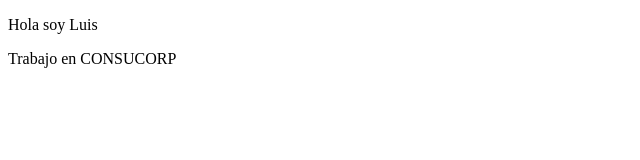
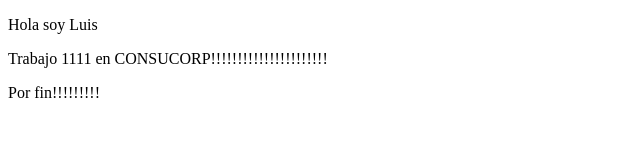
Before and after one commit to lmoralesv96/pruebasgit, a plain HTML site: page index.html in a window 1280 px wide. Shown: the whole page, without its empty margins (0-640 px from the left). Drawn offline with Linux system fonts and the light colour scheme.

Commit message:
Agrego cosas raras

```diff
--- a/index.html
+++ b/index.html
@@ -8,6 +8,7 @@
 </head>
 <body>
     <p>Hola soy Luis</p>
-    <p>Trabajo en CONSUCORP</p>
+    <p>Trabajo 1111 en CONSUCORP!!!!!!!!!!!!!!!!!!!!!!</p>
+    <p>Por fin!!!!!!!!!</p>
 </body>
 </html>
```
